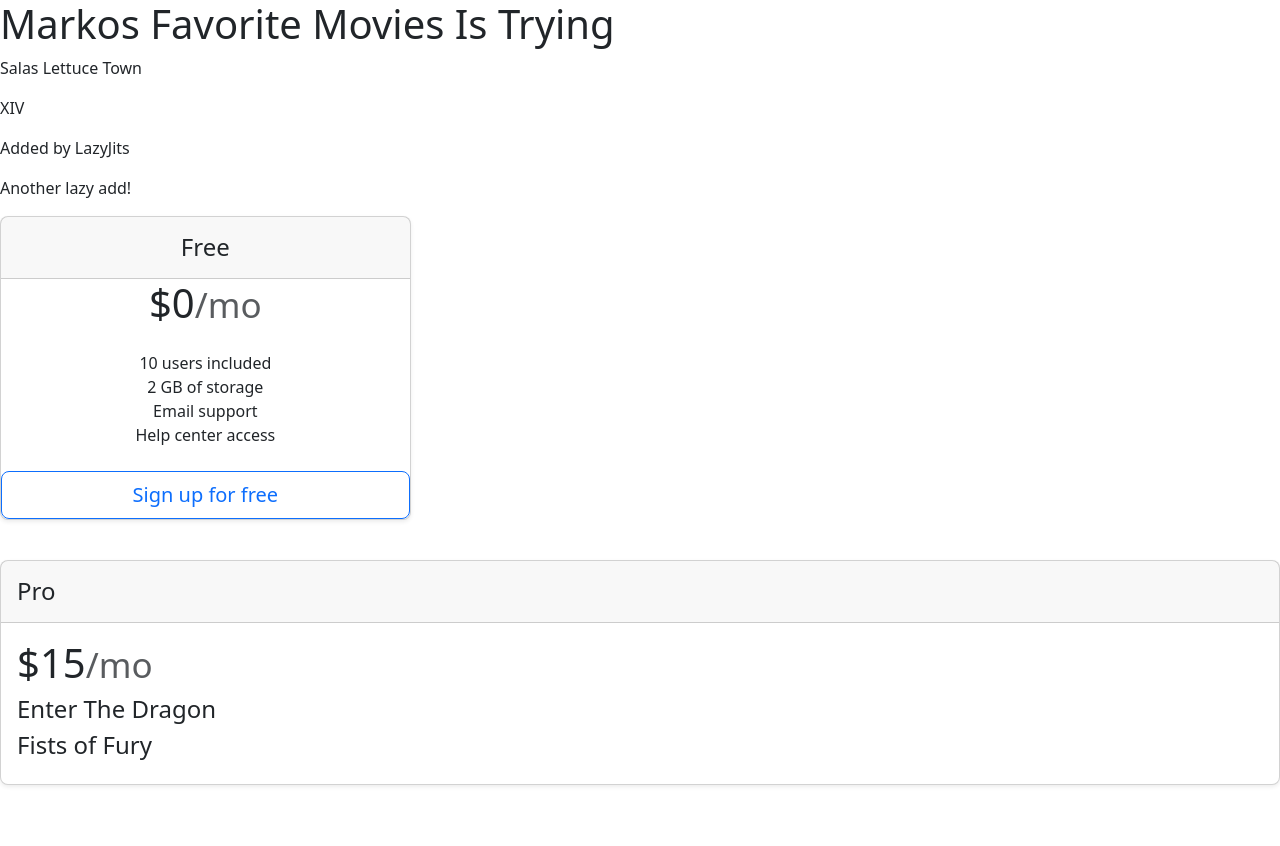
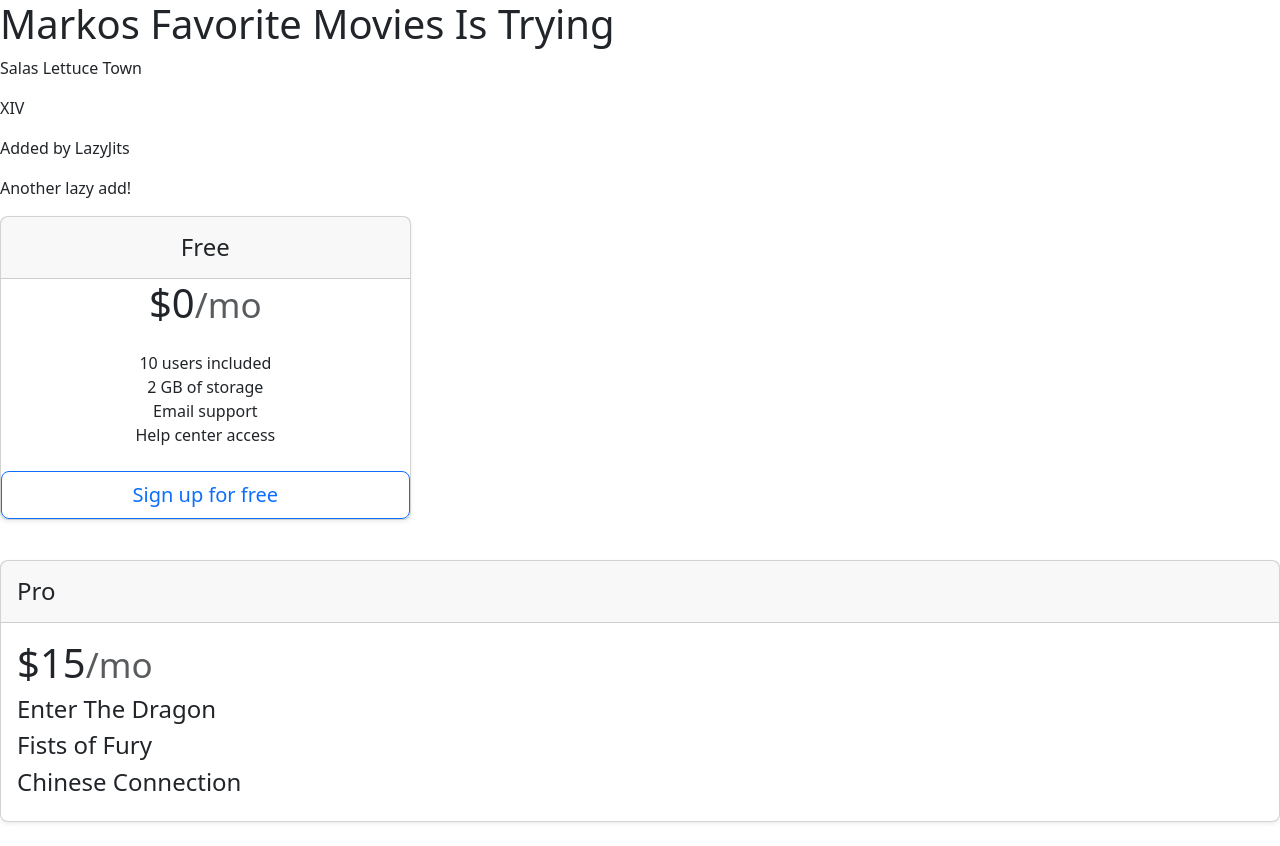
Before and after one commit to buddahbeans/movies, a plain HTML site: page index.html in a window 1280 px wide. Before the commit the page ends 809 px from the top, so only its background shows below. Drawn offline with nearby package versions, Linux system fonts and the light colour scheme.

Commit message:
chinese connection

```diff
--- a/index.html
+++ b/index.html
@@ -42,5 +42,6 @@
           <h1 class="card-title pricing-card-title">$15<small class="text-body-secondary fw-light">/mo</small></h1>
 	  <h4> Enter The Dragon</h4>
 	  <h4> Fists of Fury</h4>
+	  <h4> Chinese Connection </h4>
 </body>
 </html>
```
